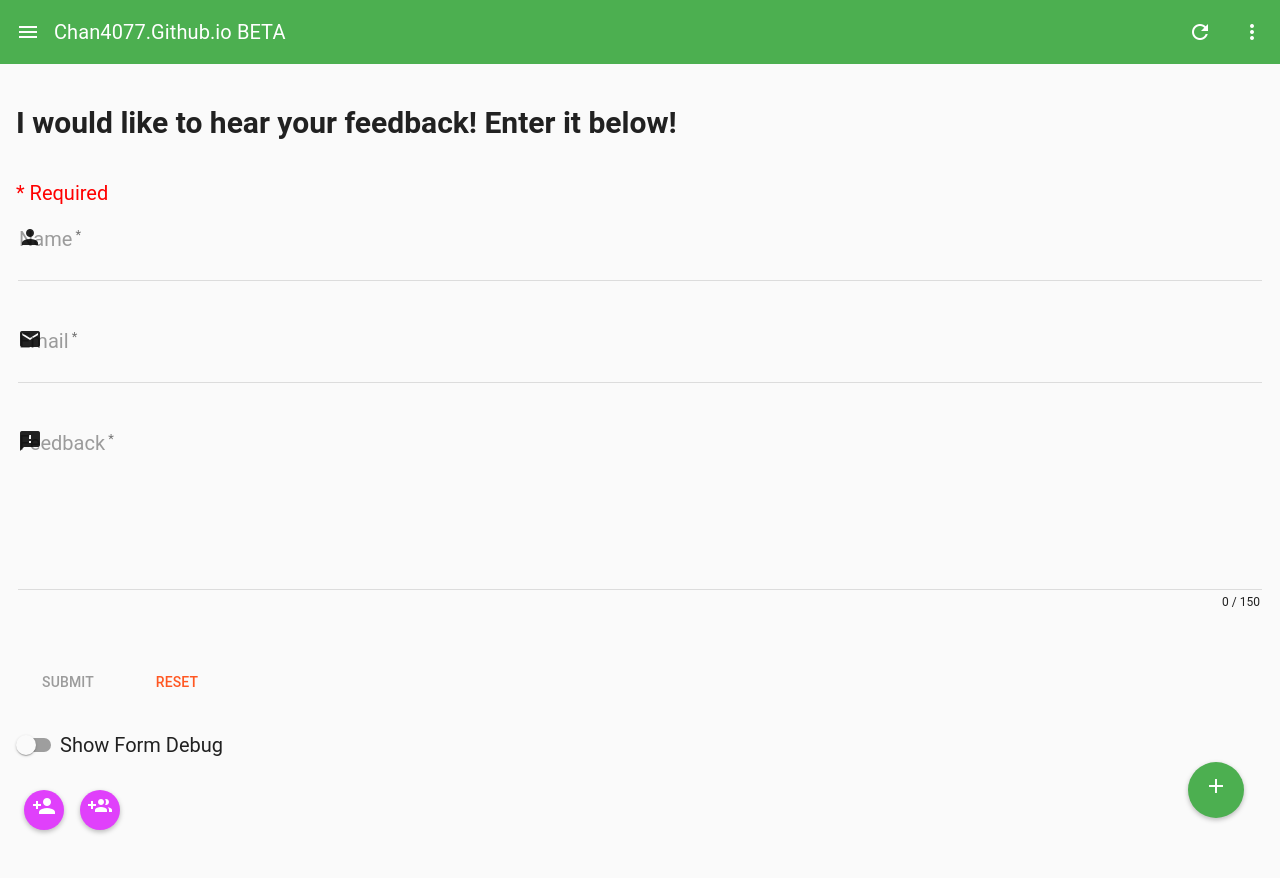
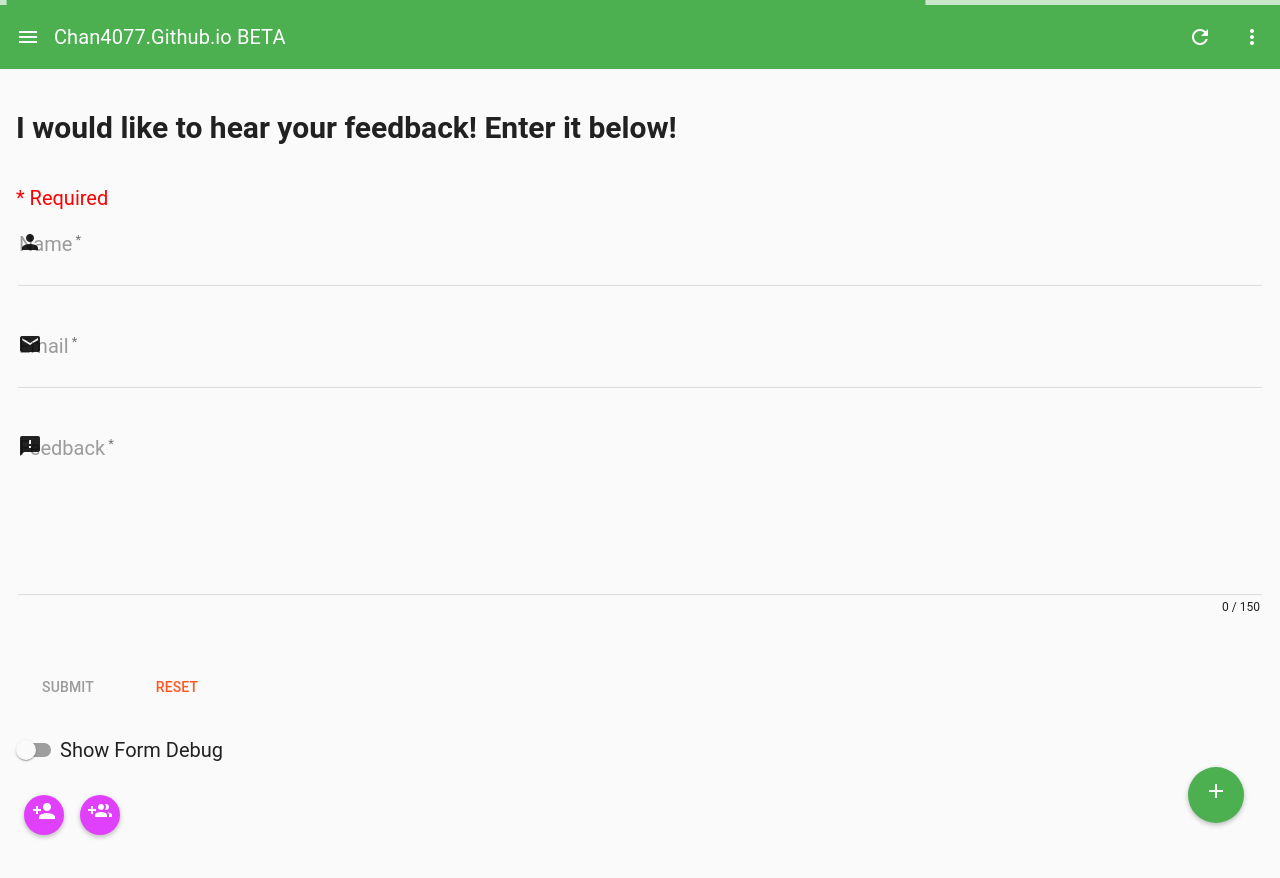
Before and after one commit to EdricChan03/edricchan03.github.io, a Jekyll site: the page angular/test.html, which Jekyll copies as it is, in a window 1280 px wide. Shown: the top 878 px of the page. Built offline with Jekyll 4.4.1, drawn with Linux system fonts in a browser that asks for light colours.

Commit message:
Add md-progress-linear

```diff
--- a/angular/test.html
+++ b/angular/test.html
@@ -31,6 +31,7 @@
 <body>
     <div layout="column" ng-controller="MainController" ng-cloak id="popupContainer">
         <!--mdToolbar-->
+        <md-progress-linear md-mode="indeterminate" id="progress"></md-progress-linear>
         <md-toolbar class="yellow" md-scroll-shrink>
             <div class="md-toolbar-tools">
                 <!--Sidenav Button-->
```
Also changed, not shown: other parts of angular/test.html (+1 -1 lines).
